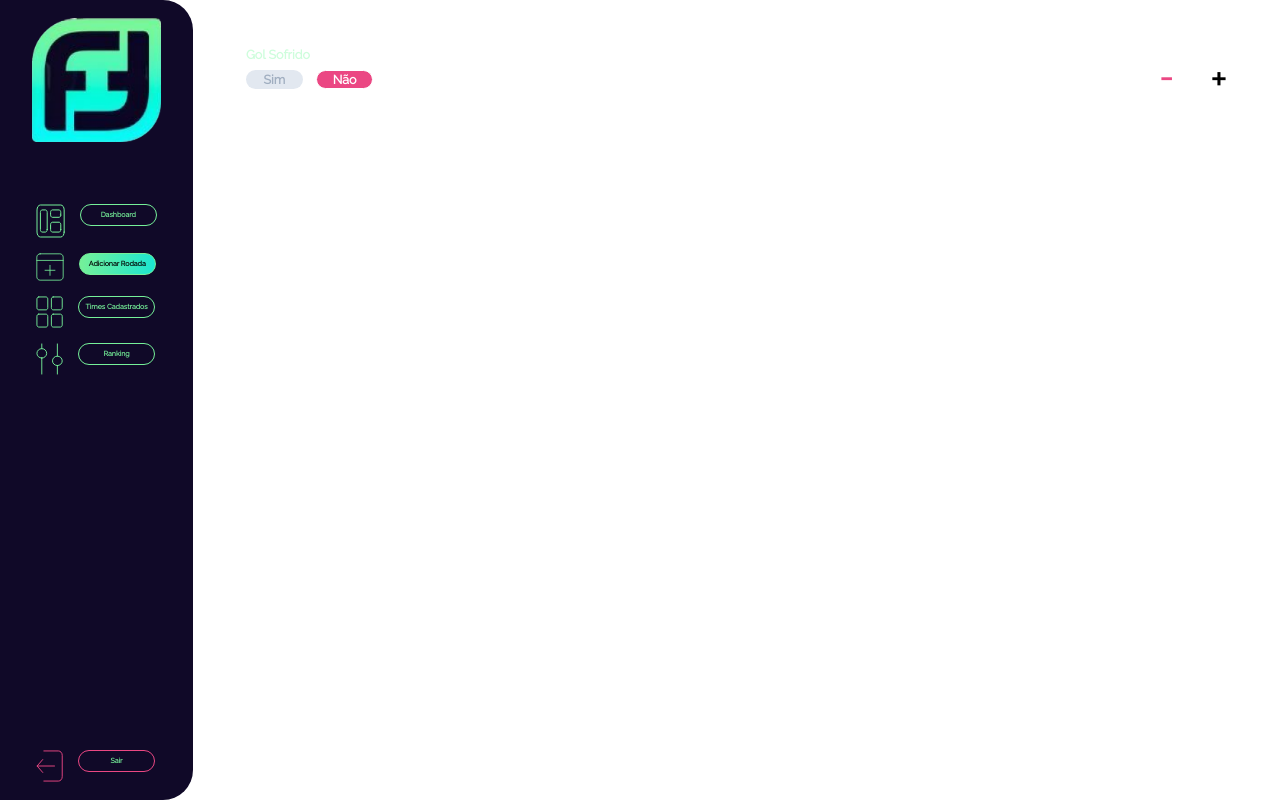
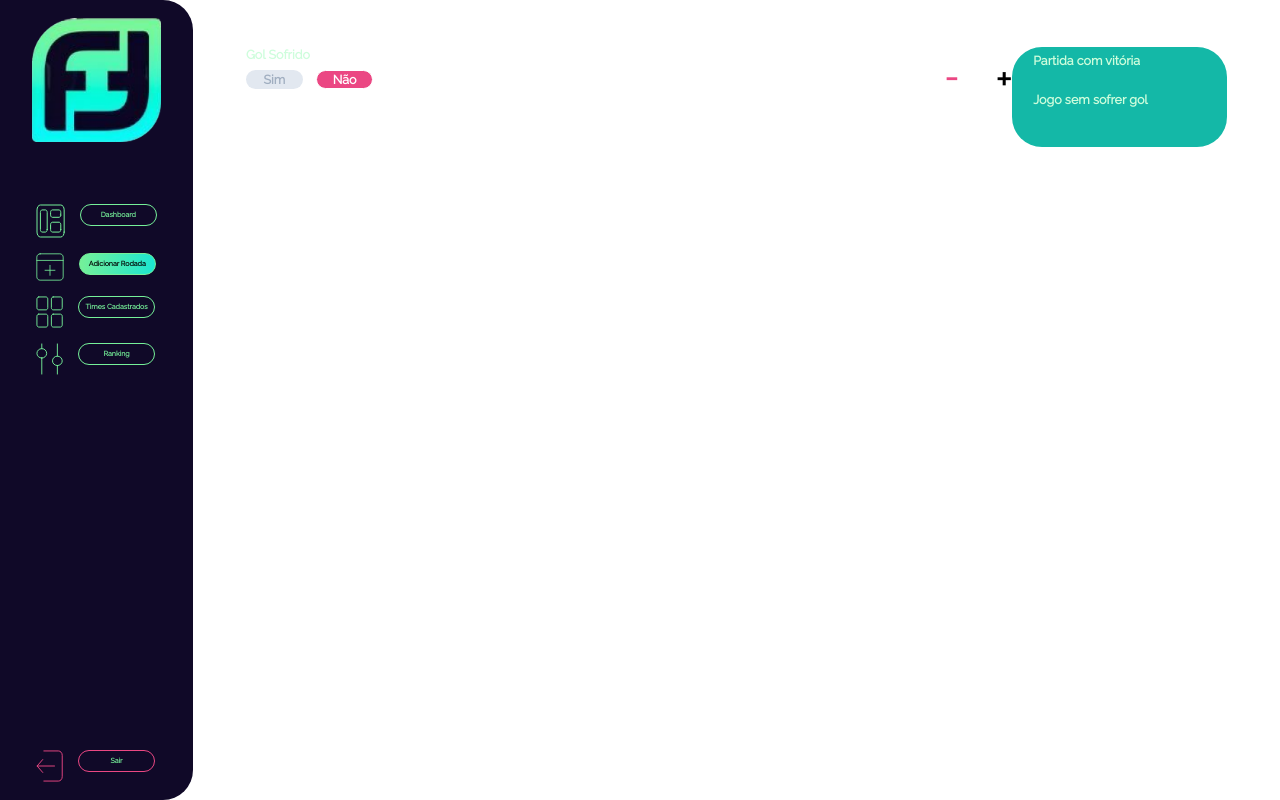
Before and after one commit to estartandodevs-course/Escala-as-Mina, a React (Create React App) app: page /rodadas in a window 1280 px wide. Built offline with nearby package versions, Linux system fonts and the light colour scheme.

Commit message:
react-switch is acting weird

```diff
--- a/src/components/MatchScout/index.jsx
+++ b/src/components/MatchScout/index.jsx
@@ -1,13 +1,29 @@
 import { useTheme } from 'styled-components';
 import * as C from '../';
 import { getV } from '../../styles';
-import { useTheme } from 'styled-components';
+import Switch from 'react-switch';
+import { useEffect, useState } from 'react';
 
-const MatchScout = (props) => {
+export const MatchScout = (props) => {
+  const { forms, set } = props;
+  const [noGoal, setNoGoal] = useState(true);
+  const [victory, setVictory] = useState(true);
   const theme = useTheme();
 
+  useEffect(() => {}, [noGoal, victory]);
   return (
-    <C.FlexContainer direction="column" marginBottom marginLeft>
+    <C.FlexContainer
+      direction="column"
+      align="flex-start"
+      justify="flex-start"
+      backgroundColor={theme.pallete.primary.main}
+      height="128px"
+      width="296px"
+      padding={`${getV('8px', 'h')} ${getV('24px', 'w')}`}
+      border="30px"
+      marginLeft
+      marginBottom
+    >
       <C.Typography
         weight="700"
         size={getV('16px', 'h')}
@@ -15,6 +31,17 @@ const MatchScout = (props) => {
       >
         Partida com vitória
       </C.Typography>
+      <Switch
+        uncheckedIcon={false}
+        checkedIcon={false}
+        width="64px"
+        height="24px"
+        handleDiameter="22px"
+        onColor={theme.pallete.secondary.lighter}
+        onHandleColor={theme.pallete.secondary.main}
+        offColor={theme.pallete.gray.secondGray}
+        offHandleColor={theme.pallete.alert.main}
+      />
       <C.Typography
         weight="700"
         size={getV('16px', 'h')}
--- a/src/components/Modal/styledModal.jsx
+++ b/src/components/Modal/styledModal.jsx
@@ -108,14 +108,21 @@ const FlexContainer = styled.div`
   display: flex;
   justify-content: ${(props) => props.justify || 'space-evenly'};
   align-items: ${(props) => props.align || 'center'};
+  flex-direction: ${(props) => props.direction || 'row'};
+
   width: ${(props) => (props.width ? getV(props.width, 'w') : '100%')};
+  height: ${(props) => (props.height ? getV(props.height, 'h') : '')};
+
   margin-left: ${(props) => props.marginLeft && 'auto'};
   margin-right: ${(props) => props.marginRight && 'auto'};
   margin-bottom: ${(props) =>
-    props.marginBottom ? getV(props.marginBottom, 'h') : ''};
-  flex-direction: ${(props) => props.direction || 'row'};
+    props.marginBottom && typeof props.marginBottom === Boolean
+      ? getV(props.marginBottom, 'h')
+      : 'auto'};
+
   padding: ${(props) => props.padding};
   background-color: ${(props) => props.backgroundColor};
+  border-radius: ${(props) => props.border};
 `;
 export {
   FlexContainer,
--- a/src/components/index.js
+++ b/src/components/index.js
@@ -1,17 +1,4 @@
-import { Sidebar } from './Sidebar';
-import { Button } from './Button';
-import { Card } from './Card';
-import { ListItem } from './ListItem';
-import { Input, InputPlayer, InputSearch } from './Input';
-import { Typography } from './Typography';
-import { Layout } from './Layout';
-import { Modal } from './Modal';
-import { FlexContainer } from './Modal/styledModal';
-import { Notification } from './Notification';
-import { Stepper } from './Stepper';
-import { CreatePlayer } from './CreatePlayer';
-import { Scout } from './Scout';
-const InputColor = (props) => {
+export const InputColor = (props) => {
   const { onChange, position } = props;
   return (
     <input
@@ -21,21 +8,17 @@ const InputColor = (props) => {
   );
 };
 
-export {
-  Sidebar,
-  Button,
-  Card,
-  ListItem,
-  Input,
-  InputPlayer,
-  InputSearch,
-  Typography,
-  Layout,
-  Modal,
-  Notification,
-  Stepper,
-  InputColor,
-  FlexContainer,
-  CreatePlayer,
-  Scout,
-};
+export { Scout } from './Scout';
+export { CreatePlayer } from './CreatePlayer';
+export { Sidebar } from './Sidebar';
+export { Button } from './Button';
+export { Card } from './Card';
+export { ListItem } from './ListItem';
+export { Input, InputPlayer, InputSearch } from './Input';
+export { Typography } from './Typography';
+export { Layout } from './Layout';
+export { Modal } from './Modal';
+export { FlexContainer } from './Modal/styledModal';
+export { Notification } from './Notification';
+export { Stepper } from './Stepper';
+export { MatchScout } from './MatchScout';
--- a/src/pages/rodadas/index.jsx
+++ b/src/pages/rodadas/index.jsx
@@ -44,6 +44,7 @@ export const Rodadas = () => {
         set={setForms}
         whatItem="concededGoal"
       ></C.Scout>
+      <C.MatchScout />
     </>
   );
 };
```
